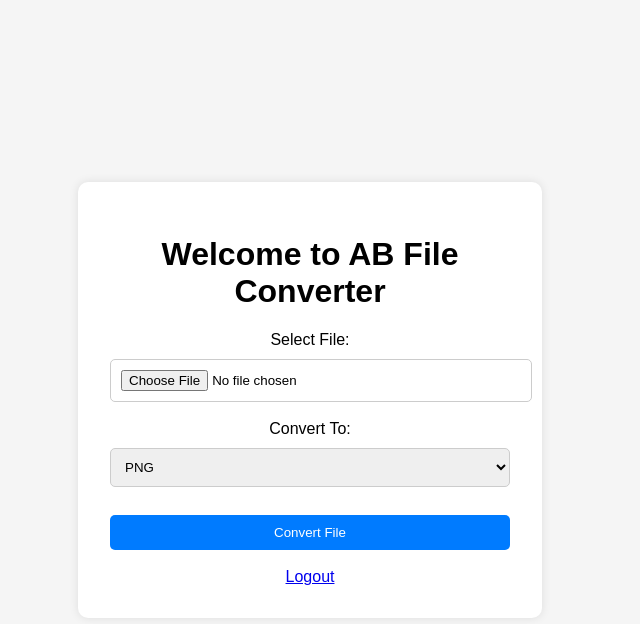
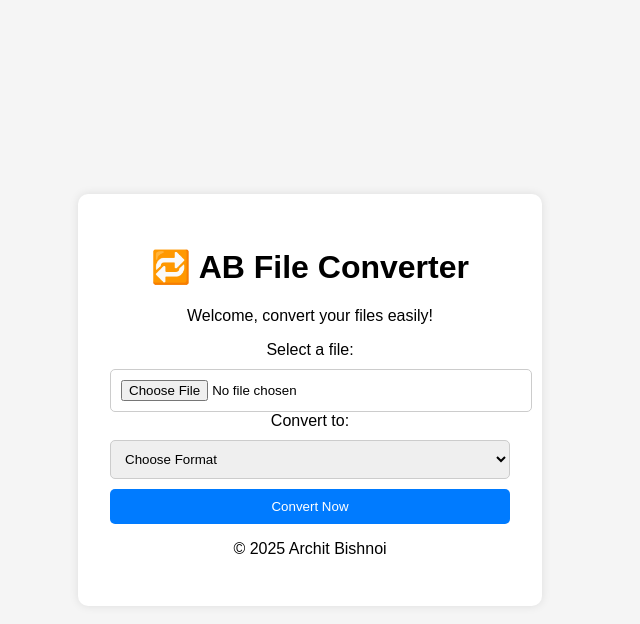
Before and after one commit to Archit0029/file-converter-website, a Flask app: template templates/index.html in a window 1280 px wide. Shown: the top 624 px of the page, without its empty margins (330-970 px from the left). Run offline with Flask 3, Linux system fonts and the light colour scheme; the template is opened without the code that fills it, so the values that code supplies are empty.

Commit message:
Update index.html

```diff
--- a/templates/index.html
+++ b/templates/index.html
@@ -1,32 +1,52 @@
+<!-- templates/dashboard.html -->
 <!DOCTYPE html>
 <html lang="en">
 <head>
   <meta charset="UTF-8">
-  <title>AB File Converter</title>
+  <title>AB File Converter – Dashboard</title>
   <link rel="stylesheet" href="{{ url_for('static', filename='css/style.css') }}">
 </head>
 <body>
   <div class="container">
-    <h1>Welcome to AB File Converter</h1>
+    <header>
+      <h1>🔁 AB File Converter</h1>
+      <p>Welcome, convert your files easily!</p>
+    </header>
 
-    <form action="/convert" method="POST" enctype="multipart/form-data">
-      <label for="file">Select File:</label><br>
-      <input type="file" name="file" required><br><br>
+    <main>
+      <form id="convertForm" method="POST" enctype="multipart/form-data" action="/convert">
+        <div class="form-group">
+          <label>Select a file:</label>
+          <input type="file" name="file" required>
+        </div>
 
-      <label for="format">Convert To:</label><br>
-      <select name="format" required>
-        <option value="png">PNG</option>
-        <option value="jpg">JPG</option>
-        <option value="jpeg">JPEG</option>
-        <option value="webp">WEBP</option>
-        <option value="pdf">PDF</option>
-      </select><br><br>
+        <div class="form-group">
+          <label>Convert to:</label>
+          <select name="format" required>
+            <option value="">Choose Format</option>
+            <option value="jpg">PDF ➜ Images (JPG)</option>
+            <option value="mp4">MP3 ➜ MP4 (video)</option>
+            <option value="txt">PDF ➜ Text</option>
+            <option value="ocr">Image ➜ Text (OCR)</option>
+            <option value="imgtext">Text ➜ Image</option>
+            <option value="pdf">Image ➜ PDF</option>
+          </select>
+        </div>
 
-      <button type="submit">Convert File</button>
-    </form>
+        <button type="submit">Convert Now</button>
+      </form>
 
-    <br>
-    <a href="/logout">Logout</a>
+      {% if download_url %}
+        <div class="result-box">
+          <p>✅ File Converted!</p>
+          <a href="{{ download_url }}" download>Download File</a>
+        </div>
+      {% endif %}
+    </main>
+
+    <footer>
+      <p>&copy; 2025 Archit Bishnoi</p>
+    </footer>
   </div>
 </body>
 </html>
```
